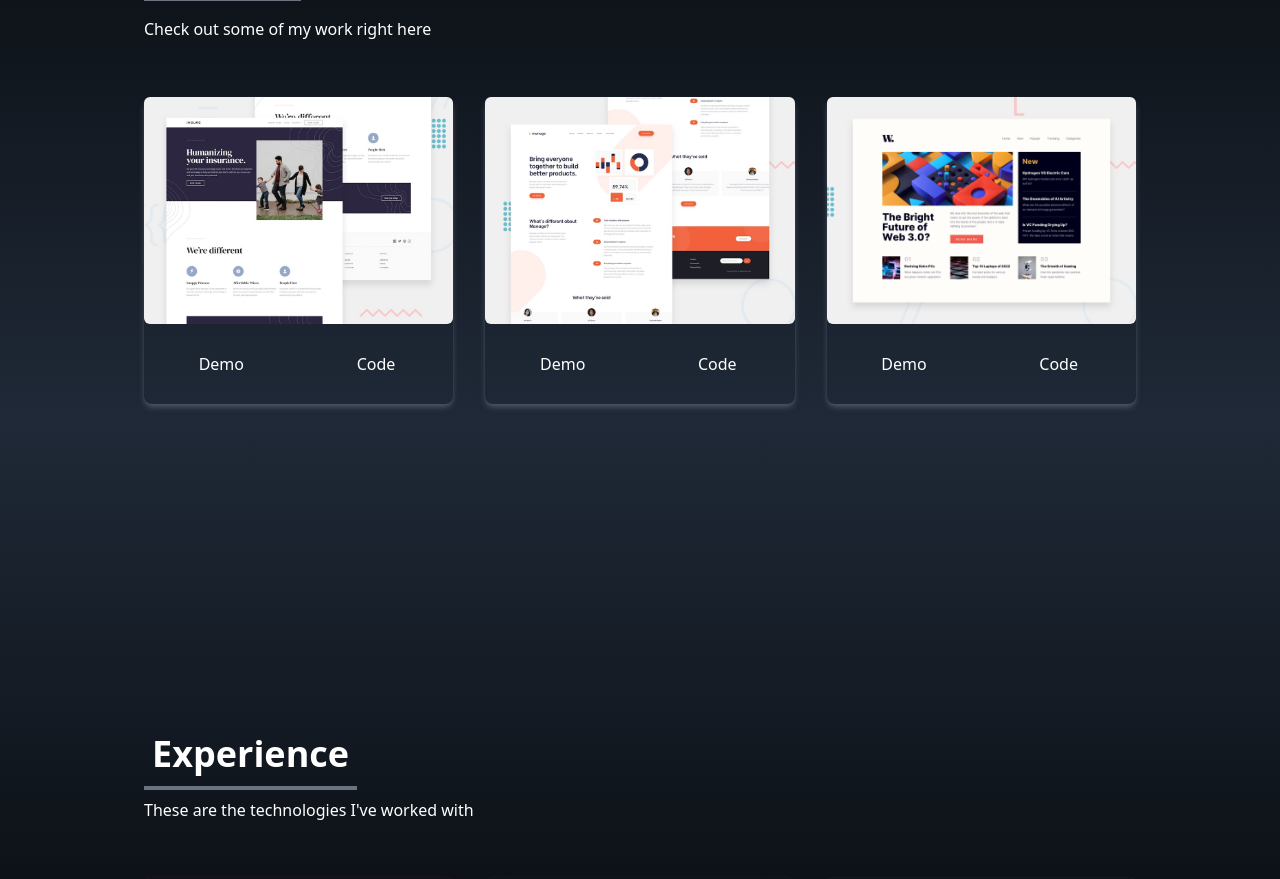
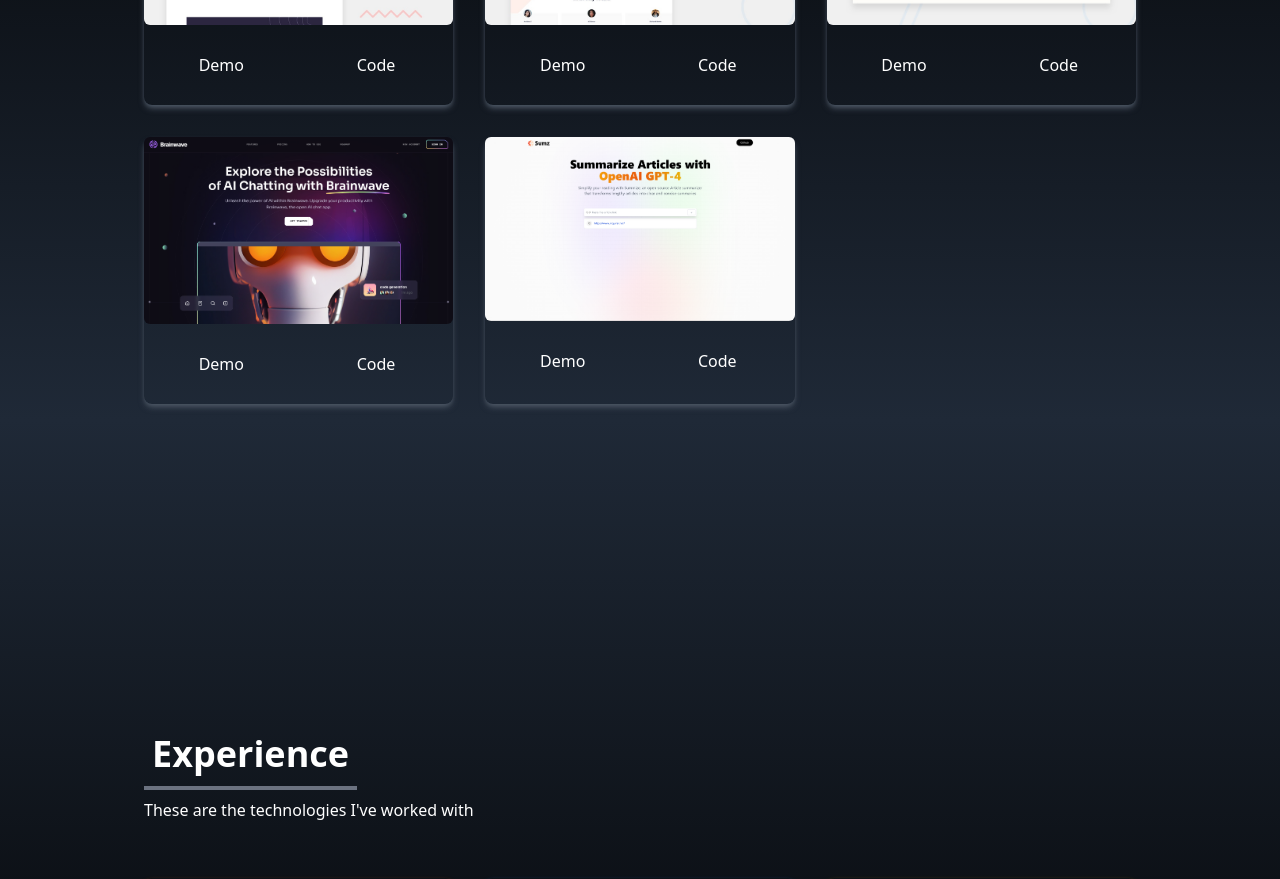
Before and after one commit to Yukihira2k/react-Personal-portfolio, a React (Vite) app: page / in a window 1280 px wide. Shown: the part 1580-2459 px from the top of the page. Built offline with nearby package versions, Linux system fonts and the light colour scheme.

Commit message:
new changes, added some projects

```diff
--- a/src/Components/Portfolio.jsx
+++ b/src/Components/Portfolio.jsx
@@ -2,6 +2,8 @@
 import Insure from '../assets/images/projects/insure-landing-page.jpg'
 import Manage from '../assets/images/projects/Manage-landing-page.jpg'
 import News from '../assets/images/projects/news-home-page.jpg'
+import Brainwave from "../assets/images/projects/Brainwave.png"
+import Sumz from "../assets/images/projects/Sumz.png"
 
 const Portfolio = () => {
 
@@ -24,6 +26,18 @@
             src: News,
             link:"https://prismatic-kitten-99737d.netlify.app/",
             link2:"https://github.com/Yukihira2k/NewsLandingPage/tree/main/tailwindCSSwithReact"
+        },
+        {
+            id:4,
+            src: Brainwave,
+            link:"https://developedbyglen-brainwave.netlify.app/",
+            link2:"https://github.com/Yukihira2k/Brainwave-react-tailwind"
+        },
+        {
+            id:5,
+            src: Sumz,
+            link:"https://sumzsopenai.netlify.app/",
+            link2:"https://github.com/Yukihira2k/OpenAI-summarizer-React"
         },
     ]
 
```
Also changed, not shown: src/assets/images/projects/Brainwave.png (added), src/assets/images/projects/Sumz.png (added).
